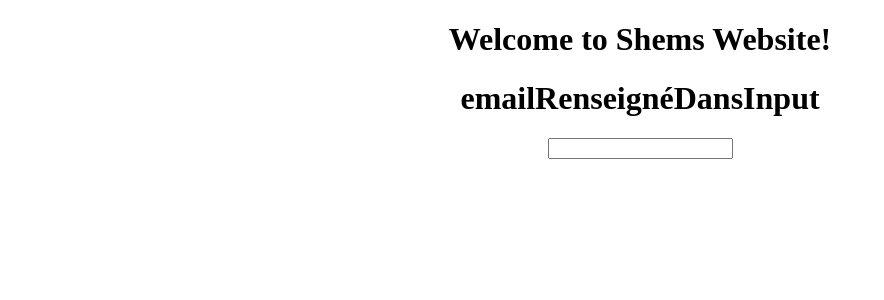
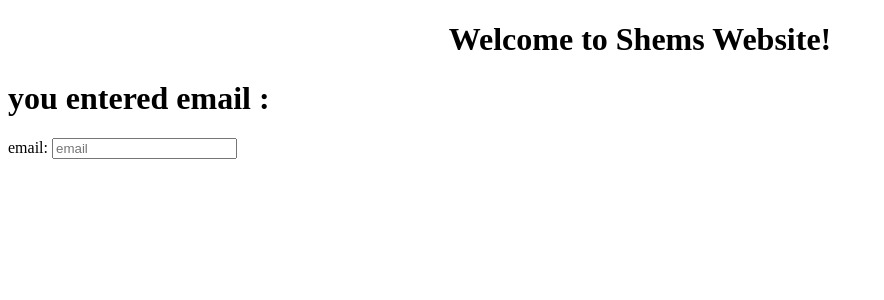
Before and after one commit to F4CTE/first-angular-project, an Angular app: page / in a window 1280 px wide. Shown: the top 300 px of the page, without its empty margins (0-884 px from the left). Built offline with nearby package versions, Linux system fonts and the light colour scheme.

Commit message:
resolved

```diff
--- a/src/app/app.component.html
+++ b/src/app/app.component.html
@@ -1,7 +1,6 @@
-<!--The content below is only a placeholder and can be replaced.-->
 <div style="text-align:center">
   <h1>
     Welcome to {{ title }}!
   </h1>
-
+</div>
 <app-sign-up></app-sign-up>
--- a/src/app/app.module.ts
+++ b/src/app/app.module.ts
@@ -1,6 +1,6 @@
 import { BrowserModule } from '@angular/platform-browser';
 import { NgModule } from '@angular/core';
-
+import { FormsModule } from '@angular/forms';
 import { AppComponent } from './app.component';
 import { SignUpComponent } from './sign-up/sign-up.component';
 
@@ -10,7 +10,8 @@ import { SignUpComponent } from './sign-up/sign-up.component';
     SignUpComponent
   ],
   imports: [
-    BrowserModule
+    BrowserModule,
+    FormsModule
   ],
   providers: [],
   bootstrap: [AppComponent]
--- a/src/app/sign-up/sign-up.component.html
+++ b/src/app/sign-up/sign-up.component.html
@@ -1 +1,5 @@
-<h1>emailRenseignéDansInput</h1><input type="email" name="email" ngModel email/>
+<h1>you entered email : {{email | uppercase}} </h1>
+
+<label>email:
+  <input [(ngModel)]="email" placeholder="email">
+</label>
--- a/src/app/sign-up/sign-up.component.ts
+++ b/src/app/sign-up/sign-up.component.ts
@@ -1,12 +1,12 @@
 import { Component, OnInit } from '@angular/core';
-
+import {SignUp} from './signup'
 @Component({
   selector: 'app-sign-up',
   templateUrl: './sign-up.component.html',
   styleUrls: ['./sign-up.component.css']
 })
 export class SignUpComponent implements OnInit {
-
+    email: string;
   constructor() { }
 
   ngOnInit() {
--- /dev/null
+++ b/src/app/sign-up/signup.ts
@@ -0,0 +1,3 @@
+export class SignUp {
+    email: string;
+}
```
